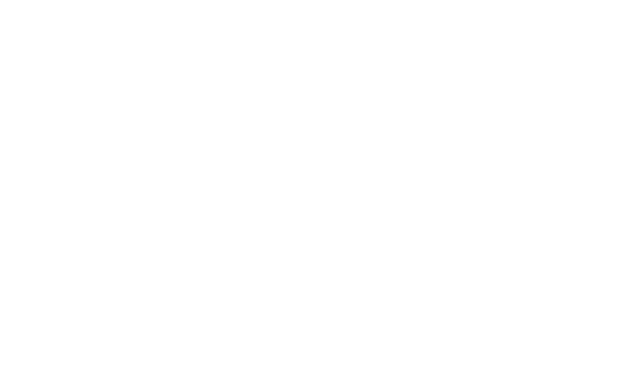
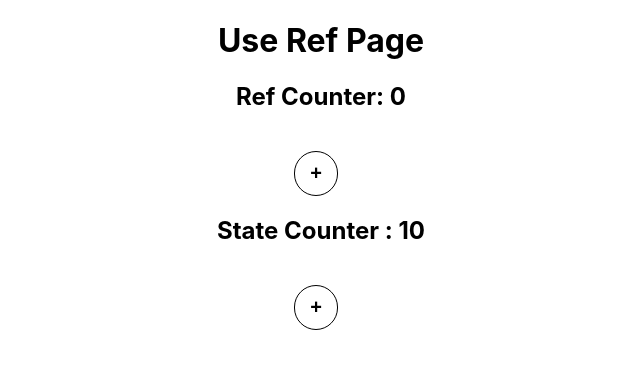
Before and after one commit to DakhaniUsman/awdiz-react-2, a React (Create React App) app in the folder my-app/: page /use-ref in a window 1280 px wide. Before the commit this address had no page. Shown: the top 368 px of the page, without its empty margins (319-959 px from the left). Built offline with nearby package versions, Linux system fonts and the light colour scheme.

Commit message:
⚡REACT⚡

```diff
--- a/my-app/src/App.jsx
+++ b/my-app/src/App.jsx
@@ -16,6 +16,7 @@
 import UseCallback from './components/Day-06/UseCallback';
 
 import Todo3 from './components/Day-04/Todo3';
+import UseRef from './components/Day-07/UseRef';
 
 
 function App() {
@@ -38,6 +39,7 @@
         <Route path='/formpage' element={<FormPage />} />
         <Route path='/use-memo' element={<UseMemo />} />
         <Route path='/use-callback' element={<UseCallback />} />
+        <Route path='/use-ref' element={<UseRef />} />
       </Routes>
     </div>
   );
--- a/my-app/src/components/Day-06/ChildComponent.jsx
+++ b/my-app/src/components/Day-06/ChildComponent.jsx
@@ -23,3 +23,9 @@
 };
 
 export default memo(ChildComponent);
+
+// here the memo check the props provided to the component
+// it checks wheter they are same or not
+// here todo prop is same todo = [] => []
+// but the function addToDo is recreated at every render so it thinks as the function is new
+// So we have used useCallback() that chaches the function
--- a/my-app/src/components/Day-06/UseCallback.jsx
+++ b/my-app/src/components/Day-06/UseCallback.jsx
@@ -10,6 +10,7 @@
   },[todos]);
 
   // the problem here was when we use memo inside the child component it checks wheter the props are changed or not if the props are not changed the child component will not re render but since we have also send a function as a prop into child component the memo thinks that the function is different since the function are re created at avery render so we are using useCallback hook his hook is used to cache the function declaration so that the function is not re created at every render and the memo can work properly since both of its props are not changed
+  // here it is depended on todos if the todos are changed the function will be re created
 
   function IncrementCounterOne() {
     setCounterOne(counterOne + 1);
--- /dev/null
+++ b/my-app/src/components/Day-07/UseRef.jsx
@@ -0,0 +1,31 @@
+import { useRef, useState } from "react";
+
+const UseRef = () => {
+
+    const counter = useRef(0);
+
+    const [counter1,setCounter1] = useState(10);
+
+
+
+    const HandleClick = () => {
+        counter.current++;
+        console.log("ref counter : ",counter.current)
+    }
+
+    return (
+        <div>
+            <h1>Use Ref Page</h1>
+
+            <h2>Ref Counter: {counter.current}</h2>
+            <button className="btn" onClick={HandleClick}>+</button>
+
+            <h2>State Counter : {counter1}</h2>
+            <button className="btn" onClick={()=> setCounter1(counter1 + 1)}>+</button>
+        </div>
+    )
+}
+
+export default UseRef;
+
+// useRef is a hook in react that lets you cache a value and prevent the component from re redndering
--- a/my-app/src/components/Home.jsx
+++ b/my-app/src/components/Home.jsx
@@ -25,6 +25,7 @@
         <button className="btn" onClick={()=> router("/formpage")}>Form Page</button>
         <button className="btn" onClick={()=> router("/use-memo")}>Use Memo Page</button>
         <button className="btn" onClick={()=> router("/use-callback")}>Use Callback Page</button>
+        <button className="btn" onClick={()=> router("/use-ref")}>Use Ref Page</button>
     </div>
 )
 
```
